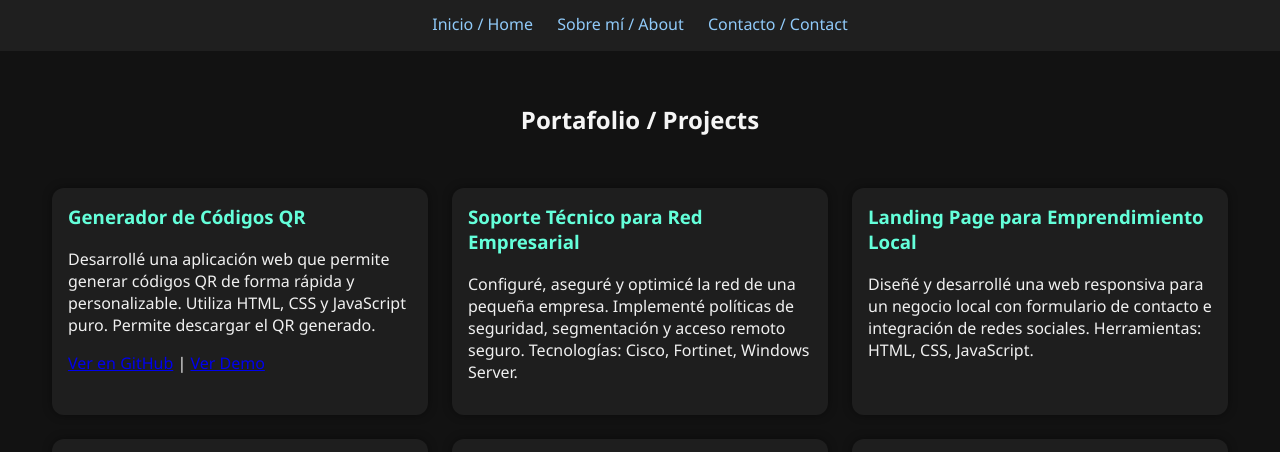
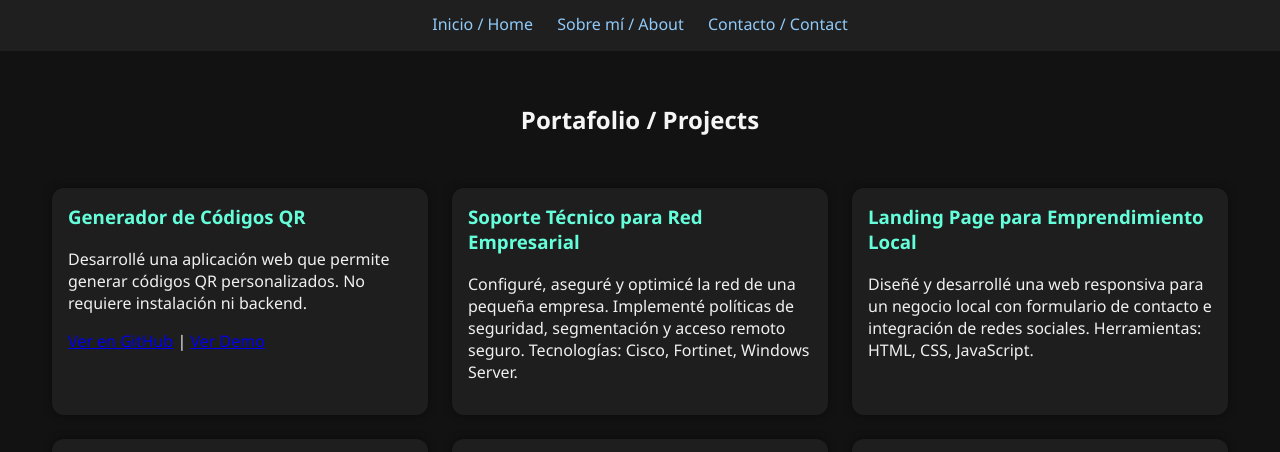
Before and after one commit to johnbathory138/jonathan_portfolio_site, a plain HTML site: page portfolio.html in a window 1280 px wide. Shown: the part 292-744 px from the top of the page. Drawn offline with Linux system fonts and the light colour scheme.

Commit message:
qr actualizado

```diff
--- a/portfolio.html
+++ b/portfolio.html
@@ -102,7 +102,7 @@
       <div class="projects-container">
         <div class="project-card">
           <h3>Generador de Códigos QR</h3>
-          <p>Desarrollé una aplicación web que permite generar códigos QR de forma rápida y personalizable. Utiliza HTML, CSS y JavaScript puro. Permite descargar el QR generado.</p>
+          <p>Desarrollé una aplicación web que permite generar códigos QR personalizados. No requiere instalación ni backend.</p>
            <a href="https://github.com/johnbathory138/QR-code-Generator" target="_blank">Ver en GitHub</a> |
            <a href="https://jonathan-jimenez.netlify.app/" target="_blank">Ver Demo</a>
          </p>
```
